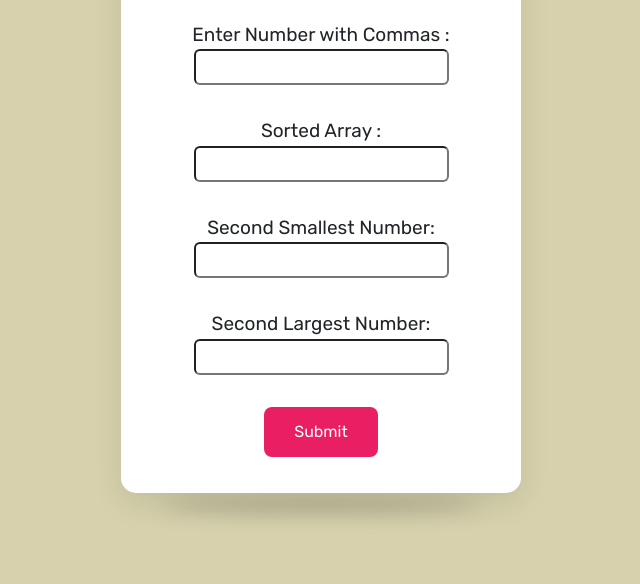
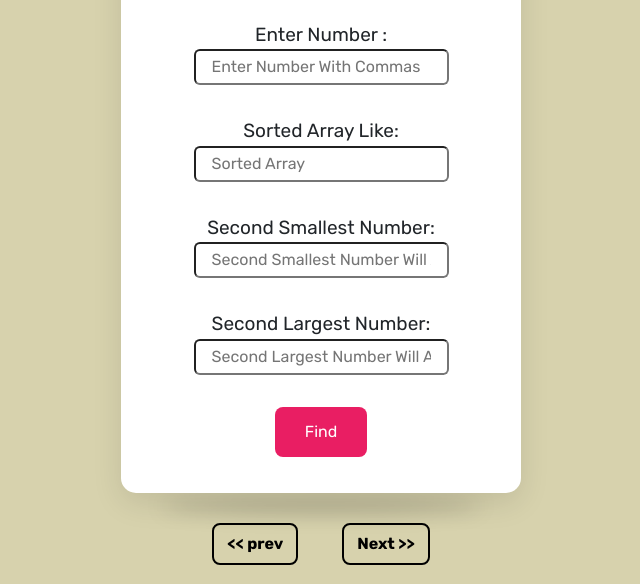
Before and after one commit to Janvipatel7/Array-project, a plain HTML site: page second-smallest-largest.html in a window 1280 px wide. Shown: the part 216-800 px from the top of the page, without its empty margins (319-959 px from the left). Drawn offline with Linux system fonts and the light colour scheme; some packages are replaced by stand-ins of ours; a script that the page names is missing.

Commit message:
added prev and next button

```diff
--- a/assets/css/style.css
+++ b/assets/css/style.css
@@ -140,6 +140,12 @@
     filter: blur(10px);
     z-index: -1;
 }
+.btn-pn{
+    outline: 2px solid black;
+}
+.btn-pn a{
+    color: black !important;
+}
 @media (max-width:450px) {
     .text{
         font-size: 15px !important;
--- a/second-smallest-largest.html
+++ b/second-smallest-largest.html
@@ -8,7 +8,8 @@
     <link rel="stylesheet" href="./assets/css/style.css">
 </head>
 <body class="bg">
-    <div class="container mt-5">
+    <section class="container mt-5">
+        <div>
             <div class="d-flex align-item-center justify-content-center">
                 <div class="m-3 text-center box ">
                     <div class="floating-shadow"></div>
@@ -16,29 +17,34 @@
                     <h2 class="mb-4">Second Largest & Smallest Number</h4>
                         <div>
                             <div class="pb-3 mb-3">
-                            <label for="num" class=" font-s">Enter Number with Commas :</label>
-                            <input type="text" id="num" required class="rounded-2 px-3 py-1">
+                                <label for="num" class=" font-s">Enter Number  :</label>
+                                <input type="text" id="num" required class="rounded-2 px-3 py-1" placeholder="Enter Number With Commas">
                             </div>
                             <div class="pb-3 mb-3">
-                            <label for="sort" class=" font-s">Sorted Array :</label>
-                            <input type="text" id="sort"  class="rounded-2 px-3 py-1">
+                                <label for="sort" class=" font-s">Sorted Array Like:</label>
+                                <input type="text" id="sort"  class="rounded-2 px-3 py-1" placeholder="Sorted Array">
                             </div>
                             <div class="pb-3 mb-3">
                                 <label for="small" class=" font-s">Second Smallest Number:</label>
-                            <input type="text" id="small" class="rounded-2 px-3 py-1">
+                                <input type="text" id="small" class="rounded-2 px-3 py-1" placeholder="Second Smallest Number Will Appear">
                             </div>
                             <div class="pb-3 mb-3">
                                 <label for="big" class=" font-s">Second Largest Number:</label>
-                            <input type="text" id="big" class="rounded-2 px-3 py-1">
+                                <input type="text" id="big" class="rounded-2 px-3 py-1" placeholder="Second Largest Number Will Appear">
                             </div>
                             <div>
-                            <button class="submit button mb-3">Submit</button>
+                                <button class="submit button mb-3">Find</button>
                             </div>
                         </div>
                 </div>
             </div>
+            <div class=" pt-2 mt-2 d-flex justify-content-center gap-5">
+                <button class="btn btn-pn" type="button"><a href="./anagram.html" class="text-white fw-bold text-decoration-none"> << prev</a></button>
+                <button class="btn btn-pn" type="button"><a href="./vowels-consonants.html" class="text-white fw-bold text-decoration-none">Next >></a></button>
+            </div>
         </div>
 
+    </section>
 
 
 
```
Also changed, not shown: anagram.html (+7 -1 lines), duplicate-num-remove.html (+11 -4 lines), longestword.html (+11 -3 lines), palindrome.html (+10 -3 lines), prime-num.html (+11 -5 lines), upper-lower-toggle.html (+10 -3 lines), vowels-consonants.html (+9 -3 lines). Lines whose indentation alone changed are shown as unchanged.
